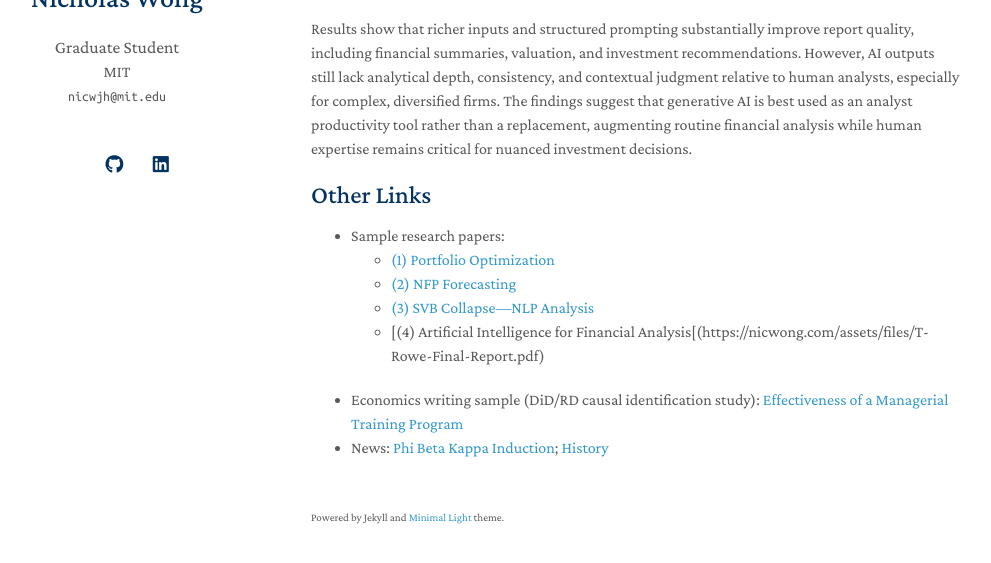
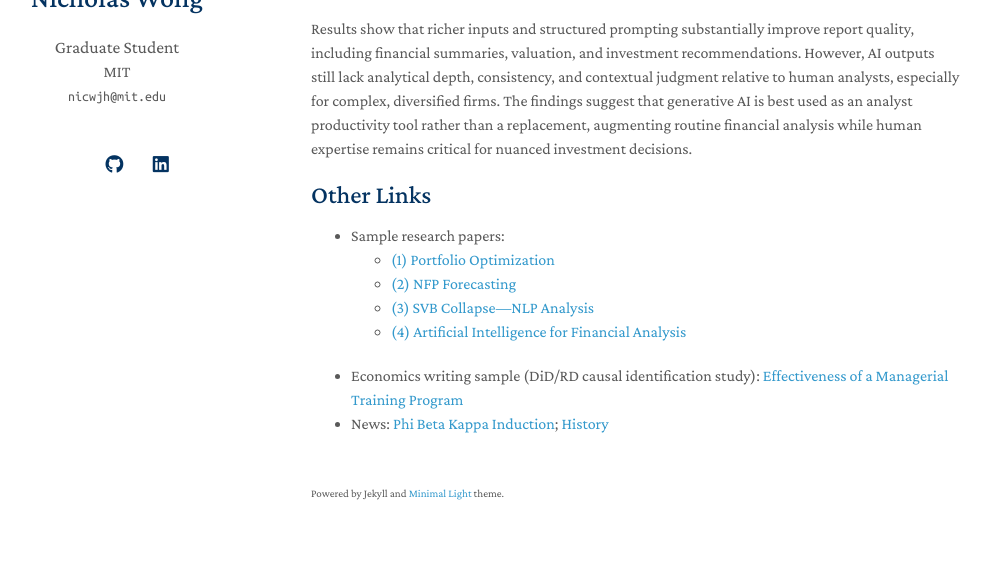
Before and after one commit to nicwjh/nicwjh.github.io, a Jekyll site: the page built from index.md, in a window 1280 px wide and 900 px high, scrolled down 3035 px, cut to the strip 302-865 px from the top of the window. Shown: the whole strip, without its empty margins (159-1150 px from the left). Built offline with Jekyll 4.4.1, drawn with Linux system fonts in a browser that asks for light colours; a style sheet for code colours, icons or effects is not loaded; our own code applies the rules of GitHub Pages for plain Markdown files.

Commit message:
Nit index.md

```diff
--- a/index.md
+++ b/index.md
@@ -104,6 +104,6 @@ Results show that richer inputs and structured prompting substantially improve r
 	- [(1) Portfolio Optimization](https://nicwong.com/assets/files/Portfolio_Optimization.pdf)
 	- [(2) NFP Forecasting](https://nicwong.com/assets/files/nfp-forecasting.pdf)
 	- [(3) SVB Collapse—NLP Analysis](https://nicwong.com/assets/files/NLP_SVBcollapse.pdf)
-	- [(4) Artificial Intelligence for Financial Analysis[(https://nicwong.com/assets/files/T-Rowe-Final-Report.pdf)
+	- [(4) Artificial Intelligence for Financial Analysis](https://nicwong.com/assets/files/T-Rowe-Final-Report.pdf)
 - Economics writing sample (DiD/RD causal identification study): [Effectiveness of a Managerial Training Program](https://nicwong.com/assets/files/Wong_Nicholas_Report.pdf)
 - News: [Phi Beta Kappa Induction](https://uncnews.unc.edu/2023/04/06/219-students-inducted-into-phi-beta-kappa-at-unc-chapel-hill/); [History](https://phibetakappa.web.unc.edu/history/)
```
